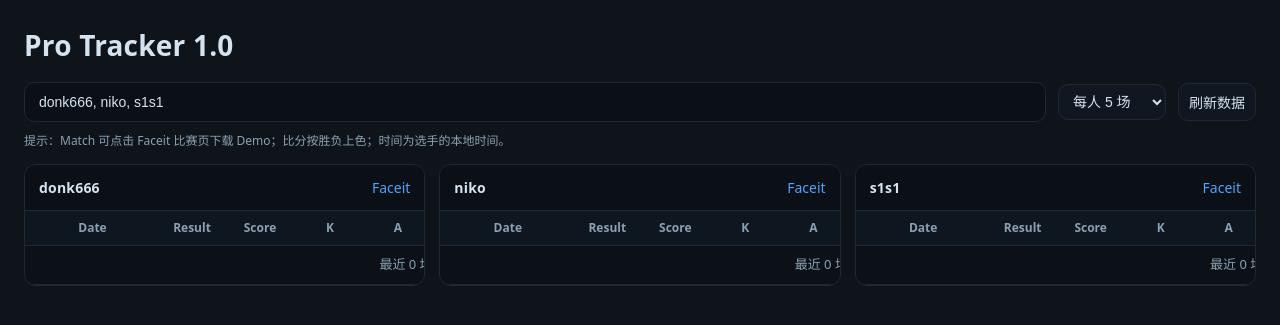
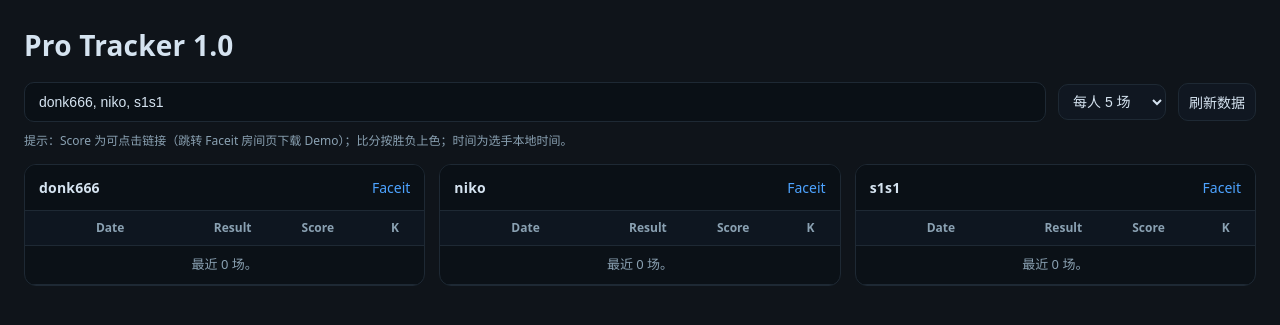
Before and after one commit to Bubbl666/ProTracker, a FastAPI app: page / in a window 1280 px wide. Shown: the top 325 px of the page. Run offline with FastAPI, Linux system fonts and the light colour scheme; data that the repository does not hold is empty.

Commit message:
Update index.html

```diff
--- a/app/templates/index.html
+++ b/app/templates/index.html
@@ -13,8 +13,6 @@
       --green:#28c57a;
       --red:#ff4d4f;
       --blue:#4da3ff;
-      --chip:#17212b;
-      --chip2:#0f1b24;
       --border:#1e2934;
     }
     *{box-sizing:border-box}
@@ -56,9 +54,8 @@
     }
     .card .hd .name{font-weight:800; letter-spacing:.2px}
     .card .hd a{color:var(--blue); text-decoration:none}
-    table{
-      width:100%; border-collapse:collapse; table-layout:fixed;
-    }
+
+    table{width:100%; border-collapse:collapse; table-layout:fixed}
     thead th{
       position:sticky; top:0; z-index:1;
       background:#0e1620; font-weight:600; color:var(--muted);
@@ -71,14 +68,11 @@
     }
     tbody tr:hover{background:#0e1822}
     .mono{font-variant-numeric:tabular-nums}
-    .pill{padding:2px 8px; border-radius:999px; background:var(--chip); display:inline-block}
-    .score.win{color:var(--green); font-weight:700}
-    .score.loss{color:var(--red); font-weight:700}
+    .score.win a{color:var(--green); font-weight:700; text-decoration:none}
+    .score.loss a{color:var(--red); font-weight:700; text-decoration:none}
     .muted{color:var(--muted)}
+    .center{text-align:center}
     .link{color:var(--blue); text-decoration:none}
-    .nowrap{white-space:nowrap}
-    .center{text-align:center}
-    .right{text-align:right}
   </style>
 </head>
 <body>
@@ -95,7 +89,7 @@
     <button id="refresh">刷新数据</button>
   </div>
 
-  <div class="hint">提示：Match 可点击 Faceit 比赛页下载 Demo；比分按胜负上色；时间为选手的本地时间。</div>
+  <div class="hint">提示：Score 为可点击链接（跳转 Faceit 房间页下载 Demo）；比分按胜负上色；时间为选手本地时间。</div>
 
   <div id="grid" class="grid"></div>
 
@@ -114,7 +108,7 @@
 
     async function fetchPlayer(name, limit){
       const url = `/player?name=${encodeURIComponent(name)}&limit=${limit}`;
-      const res = await fetch(url);
+      const res = await fetch(url, {cache:"no-store"});
       if(!res.ok) throw new Error("fetch failed");
       return res.json();
     }
@@ -127,7 +121,7 @@
       const col = document.createElement("div");
       col.className = "card";
 
-      // 头部
+      // header
       const hd = document.createElement("div");
       hd.className = "hd";
       hd.innerHTML = `
@@ -136,22 +130,15 @@
       `;
       col.appendChild(hd);
 
-      // 表格
+      // compact table: Date / Result / Score(link) / K
       const table = document.createElement("table");
       table.innerHTML = `
         <thead>
           <tr>
-            <th style="width:135px">Date</th>
-            <th>Match</th>
-            <th class="center" style="width:64px">Result</th>
-            <th class="center" style="width:72px">Score</th>
-            <th class="center" style="width:68px">K</th>
-            <th class="center" style="width:68px">A</th>
-            <th class="center" style="width:68px">D</th>
-            <th class="center" style="width:72px">K/D</th>
-            <th class="center" style="width:72px">ADR</th>
-            <th class="center" style="width:66px">HS%</th>
-            <th class="center" style="width:90px">Map</th>
+            <th style="width:160px">Date</th>
+            <th style="width:70px" class="center">Result</th>
+            <th style="width:90px" class="center">Score</th>
+            <th style="width:55px" class="center">K</th>
           </tr>
         </thead>
         <tbody></tbody>
@@ -160,7 +147,7 @@
 
       if(rows.length===0){
         const tr = document.createElement("tr");
-        tr.innerHTML = `<td colspan="11" class="muted center">最近 0 场。</td>`;
+        tr.innerHTML = `<td colspan="4" class="muted center">最近 0 场。</td>`;
         tbody.appendChild(tr);
       }else{
         rows.forEach(r=>{
@@ -168,20 +155,11 @@
           const tr = document.createElement("tr");
           tr.innerHTML = `
             <td class="mono">${r.date || ""}</td>
-            <td class="nowrap">
-              <a class="link" href="${r.match_url}" target="_blank" rel="noopener">
-                ${r.match_id?.slice(0,4)}…${r.match_id?.slice(-4)}
-              </a>
+            <td class="center">${r.result || "-"}</td>
+            <td class="center score ${scoreClass}">
+              <a href="${r.match_url}" target="_blank" rel="noopener">${r.score || "-"}</a>
             </td>
-            <td class="center">${r.result || "-"}</td>
-            <td class="center score ${scoreClass}">${r.score || "-"}</td>
             <td class="center mono">${r.k ?? 0}</td>
-            <td class="center mono">${r.a ?? 0}</td>
-            <td class="center mono">${r.d ?? 0}</td>
-            <td class="center mono">${r.kd ?? 0}</td>
-            <td class="center mono">${r.adr ?? 0}</td>
-            <td class="center mono">${r.hs ?? 0}</td>
-            <td class="center mono">${r.map || "-"}</td>
           `;
           tbody.appendChild(tr);
         });
@@ -191,6 +169,9 @@
       return col;
     }
 
+    // 防止并发导致重复渲染：用批次令牌 + replaceChildren
+    let lastRun = 0;
+
     async function loadAll(){
       const names = inpPlayers.value
         .split(",")
@@ -199,18 +180,31 @@
 
       const limit = parseInt(selLimit.value,10) || 5;
 
-      grid.innerHTML = ""; // 清空（避免重复一行）
+      const runId = ++lastRun; // 本次批次号
+
+      // 渲染“加载中”
+      grid.replaceChildren();
+      const loading = document.createElement("div");
+      loading.className = "muted";
+      loading.textContent = "加载中…";
+      grid.appendChild(loading);
+
       if(names.length===0){
-        grid.innerHTML = `<div class="muted">请输入至少一个玩家昵称。</div>`;
+        loading.textContent = "请输入至少一个玩家昵称。";
         return;
       }
 
       const tasks = names.map(n=>fetchPlayer(n, limit).catch(()=>({player:n, profile_url:"#", matches:[]})));
       const all = await Promise.all(tasks);
-      all.forEach(data => grid.appendChild(playerCard(data)));
+
+      // 如果已经有更新的批次在跑，丢弃这批结果，避免重复显示
+      if(runId !== lastRun) return;
+
+      const columns = all.map(data => playerCard(data));
+      grid.replaceChildren(...columns);
     }
 
-    // 首次自动加载
+    // 首次加载（只跑一次）
     loadAll();
   </script>
 </body>
```
